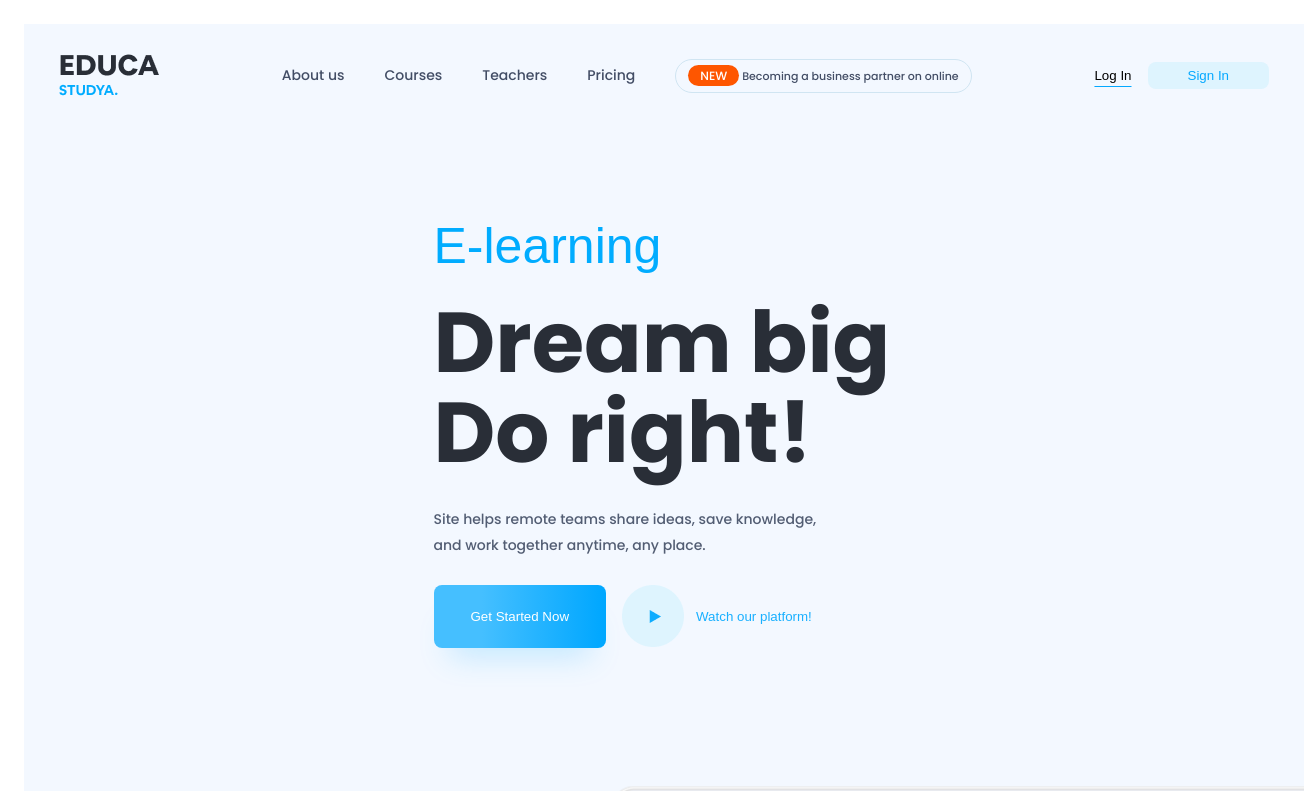
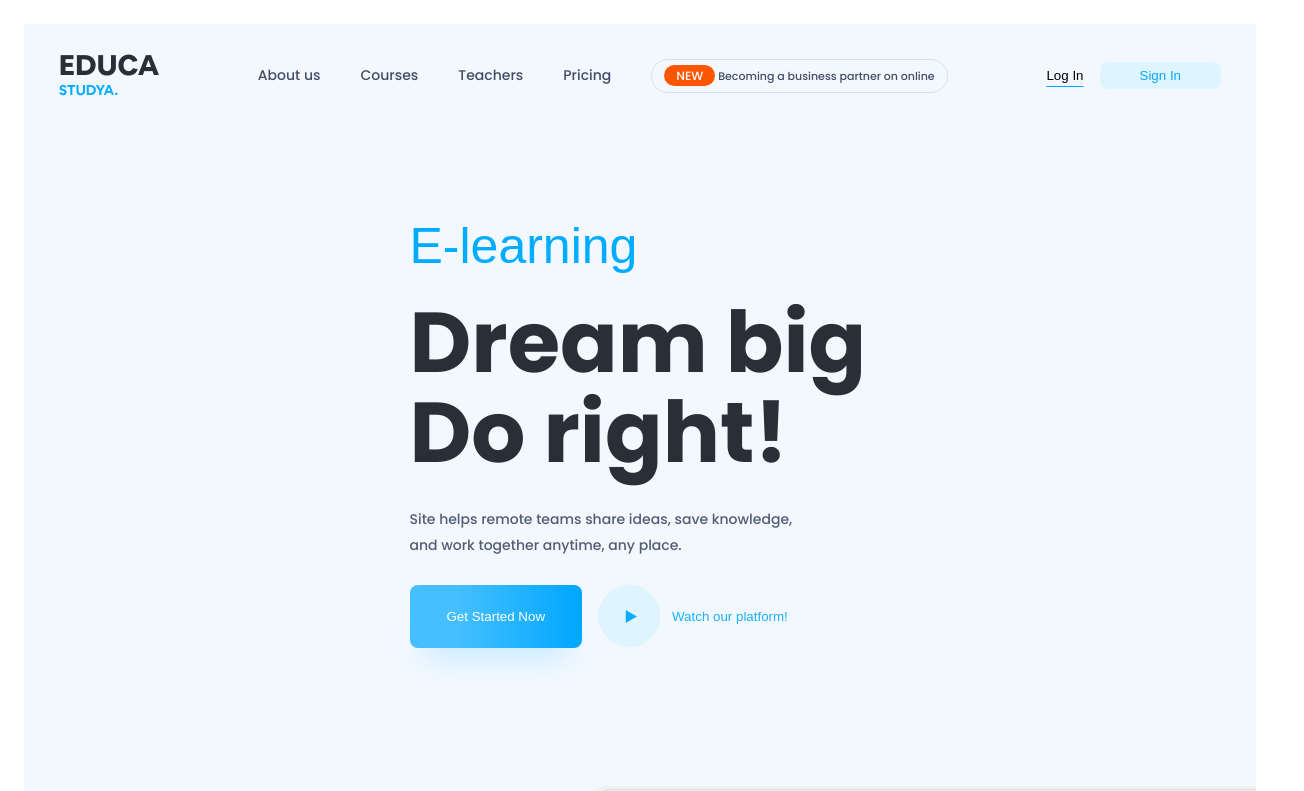
Before and after one commit to jegius/zahar-edu, a website: page index.html in a window 1280 px wide. Shown: the top 791 px of the page, 1304 px wide, since content can reach past the window. Drawn offline with Linux system fonts and the light colour scheme; a web font is replaced by a local one.

Commit message:
убрал горизонтальный scroll

```diff
--- a/css/main.css
+++ b/css/main.css
@@ -108,7 +108,6 @@ input {
 }
 
 .main {
-  width: 100vw;
   height: auto;
   display: flex;
   flex-direction: column;
@@ -122,7 +121,6 @@ input {
   display: flex;
   justify-content: space-between;
   align-items: center;
-  font-weight: 500;
   white-space: nowrap;
   padding: 1.875rem 2.1875rem 0;
 }
@@ -799,7 +797,6 @@ input {
 
 .section_column-size {
   max-width: 37.31rem;
-  width: 100%;
   max-height: 34.125rem;
   background-size: cover;
   margin: 0 auto;
```
